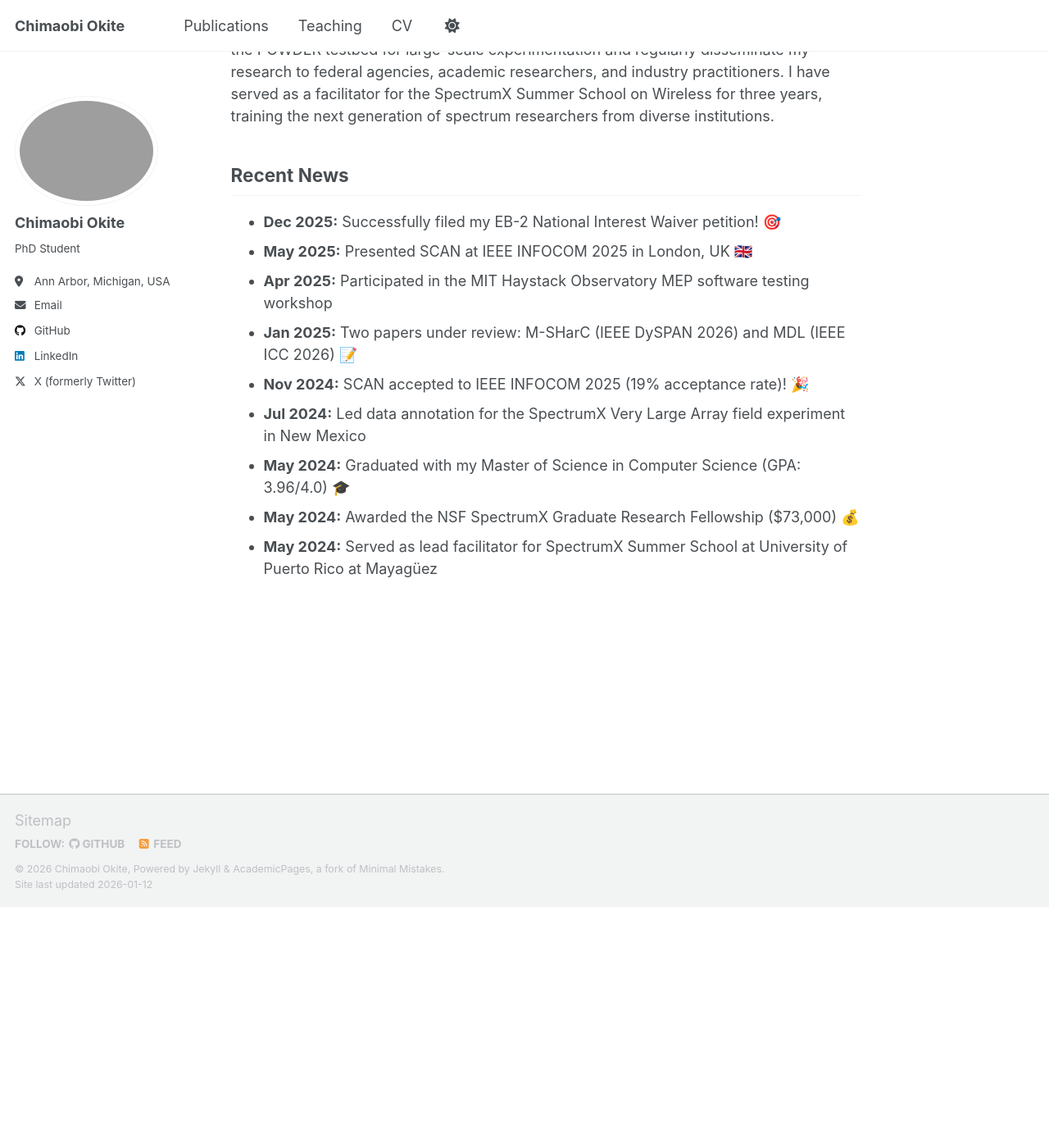
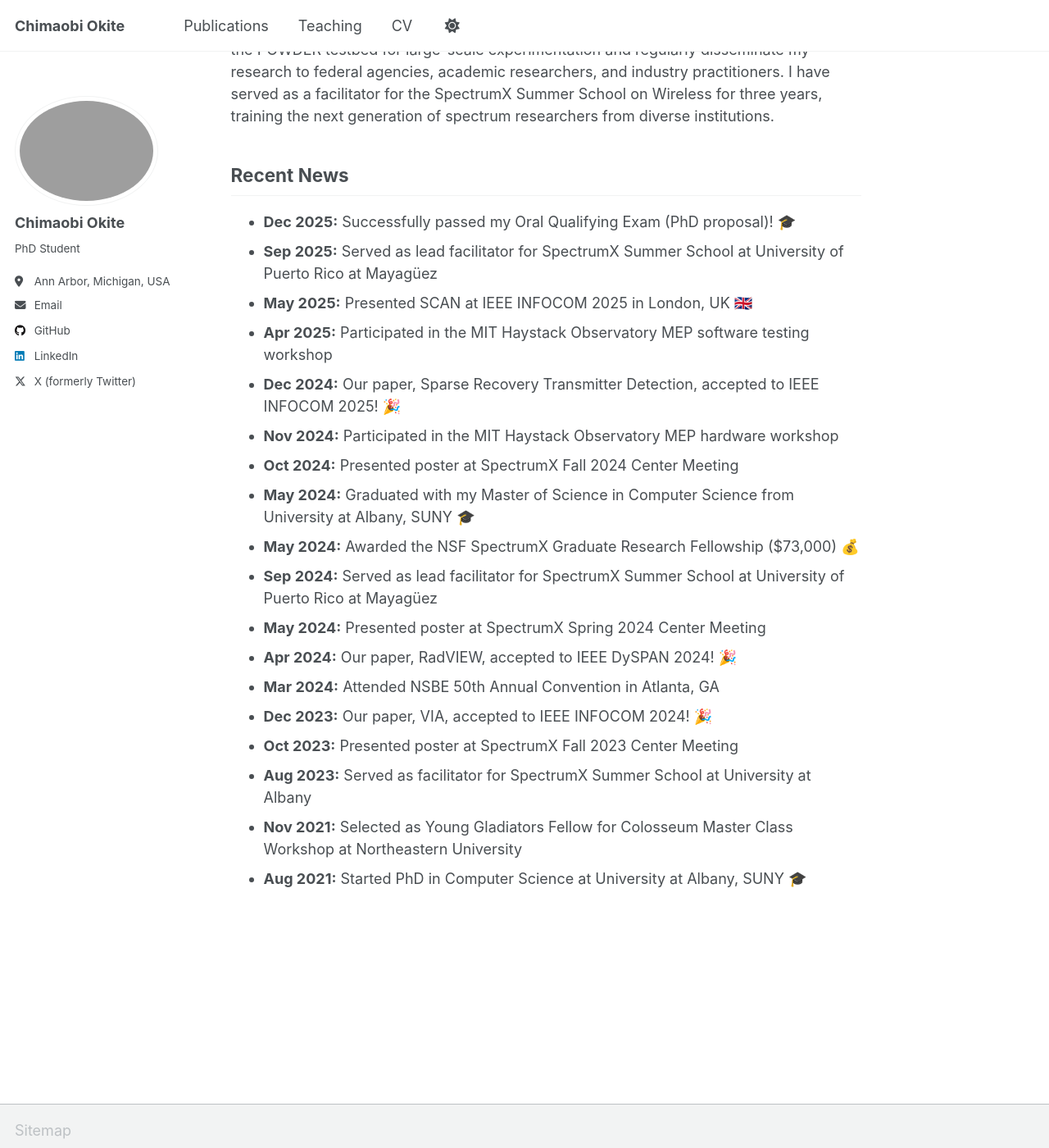
Before and after one commit to okoroandrew/okoroandrew.github.io, a Jekyll site: the page built from _pages/about.md, in a window 1280 px wide and 1400 px high, scrolled down 384 px. Shown: the whole window at 82% size. Built offline with Jekyll 4.4.1, drawn with Linux system fonts in a browser that asks for light colours; a script that is not in the unit is left out; before the commit the page ends 1490 px from its top, so only the background shows below that.

Commit message:
Update about.md

```diff
--- a/_pages/about.md
+++ b/_pages/about.md
@@ -16,12 +16,21 @@ My research develops AI/ML frameworks for spectrum analytics—detecting, charac
 My work has been published at top-tier venues including IEEE INFOCOM 2024, INFOCOM 2025, and IEEE DySPAN 2024. As a student member of NSF SpectrumX, I have access to the POWDER testbed for large-scale experimentation and regularly disseminate my research to federal agencies, academic researchers, and industry practitioners. I have served as a facilitator for the SpectrumX Summer School on Wireless for three years, training the next generation of spectrum researchers from diverse institutions.
 
 ## Recent News
-- **Dec 2025:** Successfully filed my EB-2 National Interest Waiver petition! 🎯
+- **Dec 2025:** Successfully passed my Oral Qualifying Exam (PhD proposal)! 🎓
+- **Sep 2025:** Served as lead facilitator for SpectrumX Summer School at University of Puerto Rico at Mayagüez
 - **May 2025:** Presented SCAN at IEEE INFOCOM 2025 in London, UK 🇬🇧
 - **Apr 2025:** Participated in the MIT Haystack Observatory MEP software testing workshop
-- **Jan 2025:** Two papers under review: M-SHarC (IEEE DySPAN 2026) and MDL (IEEE ICC 2026) 📝
-- **Nov 2024:** SCAN accepted to IEEE INFOCOM 2025 (19% acceptance rate)! 🎉
-- **Jul 2024:** Led data annotation for the SpectrumX Very Large Array field experiment in New Mexico
-- **May 2024:** Graduated with my Master of Science in Computer Science (GPA: 3.96/4.0) 🎓
+- **Dec 2024:** Our paper, Sparse Recovery Transmitter Detection, accepted to IEEE INFOCOM 2025! 🎉
+- **Nov 2024:** Participated in the MIT Haystack Observatory MEP hardware workshop
+- **Oct 2024:** Presented poster at SpectrumX Fall 2024 Center Meeting
+- **May 2024:** Graduated with my Master of Science in Computer Science from University at Albany, SUNY 🎓
 - **May 2024:** Awarded the NSF SpectrumX Graduate Research Fellowship ($73,000) 💰
-- **May 2024:** Served as lead facilitator for SpectrumX Summer School at University of Puerto Rico at Mayagüez
+- **Sep 2024:** Served as lead facilitator for SpectrumX Summer School at University of Puerto Rico at Mayagüez
+- **May 2024:** Presented poster at SpectrumX Spring 2024 Center Meeting
+- **Apr 2024:** Our paper, RadVIEW, accepted to IEEE DySPAN 2024! 🎉
+- **Mar 2024:** Attended NSBE 50th Annual Convention in Atlanta, GA
+- **Dec 2023:** Our paper, VIA, accepted to IEEE INFOCOM 2024! 🎉
+- **Oct 2023:** Presented poster at SpectrumX Fall 2023 Center Meeting
+- **Aug 2023:** Served as facilitator for SpectrumX Summer School at University at Albany
+- **Nov 2021:** Selected as Young Gladiators Fellow for Colosseum Master Class Workshop at Northeastern University
+- **Aug 2021:** Started PhD in Computer Science at University at Albany, SUNY 🎓
```
